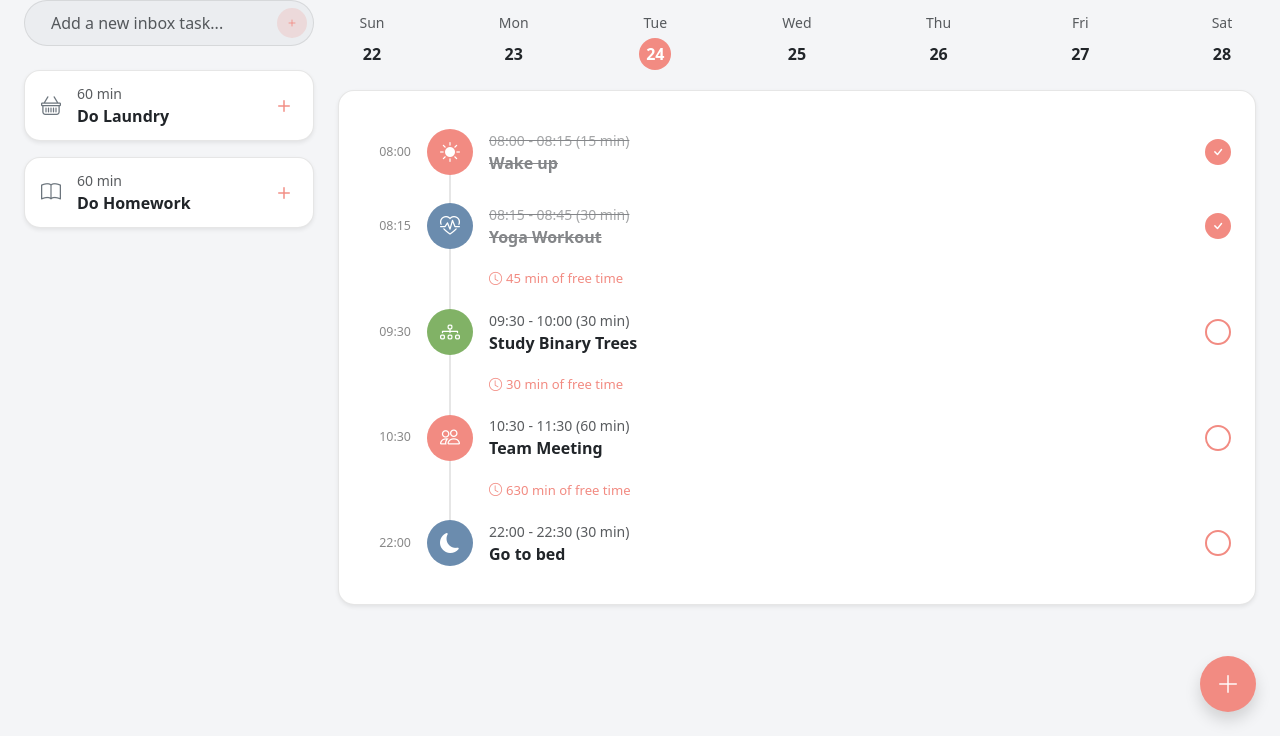
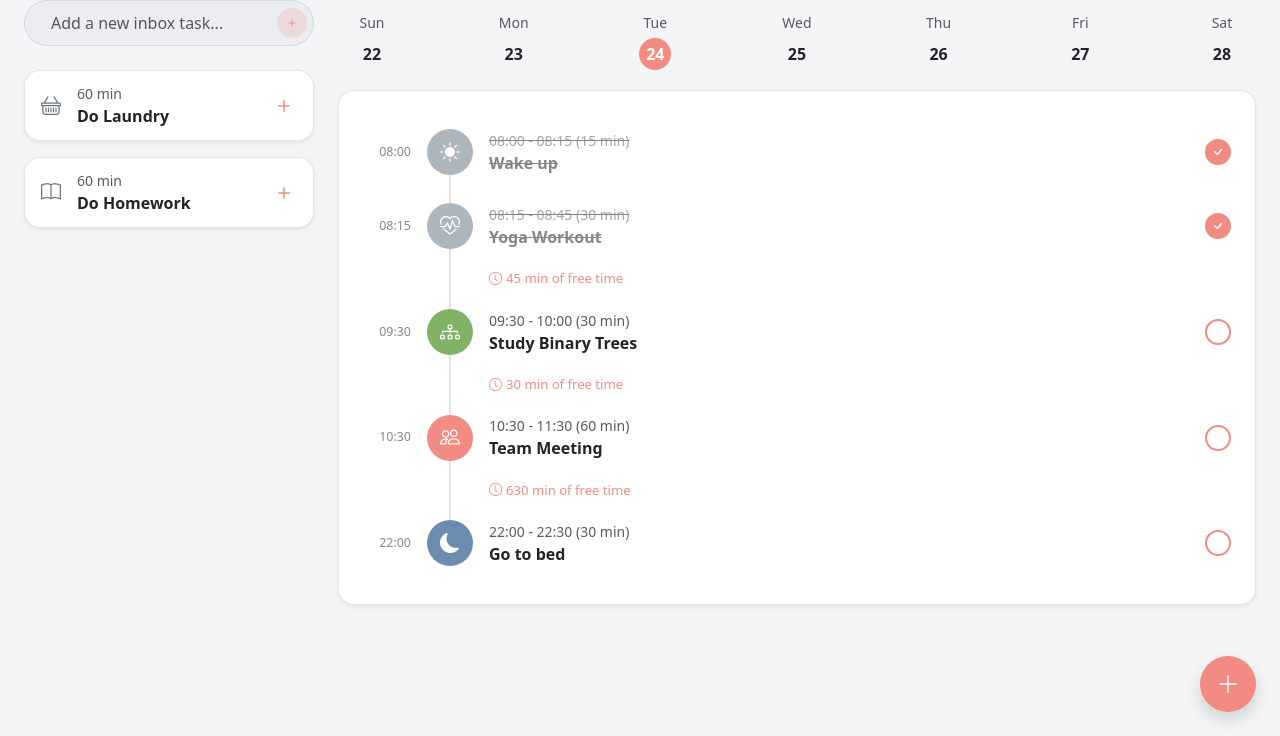
Before and after one commit to Lelio9x/routine-organizer, a plain HTML site: page frontend/index.html in a window 1280 px wide. Shown: the part 64-800 px from the top of the page. Drawn offline with nearby package versions, Linux system fonts and the light colour scheme.

Commit message:
style(frontend): altera cor dos ícones para cinza quando a tarefa está concluída

```diff
--- a/frontend/css/styles.css
+++ b/frontend/css/styles.css
@@ -6,6 +6,8 @@
     --bg-card: #ffffff;
     --bg-surface: #ebedf0;
     --border-subtle: rgba(128, 128, 128, 0.2);
+    --completed-bg: #adb5bd;
+    --completed-icon: #ffffff;
 }
 
 [data-bs-theme="dark"] {
@@ -13,6 +15,8 @@
     --bg-card: #1c1c1f;
     --bg-surface: #26262a;
     --border-subtle: rgba(255, 255, 255, 0.08);
+    --completed-bg: #35363c;
+    --completed-icon: #8e9299;
 }
 
 body {
@@ -187,6 +191,16 @@ body {
 .bg-coral { background-color: var(--coral); }
 .bg-blue { background-color: var(--pastel-blue); }
 .bg-green { background-color: var(--pastel-green); }
+.bg-completed {
+    background-color: var(--completed-bg);
+    color: var(--completed-icon);
+}
+
+.week-node.completed .week-node-label,
+.month-task-row.completed {
+    opacity: 0.5;
+    text-decoration: line-through;
+}
 
 .task-completed {
     text-decoration: line-through;
--- a/frontend/js/routine.js
+++ b/frontend/js/routine.js
@@ -136,11 +136,12 @@ function renderTimeline() {
     dayTasks.forEach((task, index) => {
         const startStr = formatMinutes(task.startMinutes);
         const endStr = formatMinutes(task.startMinutes + task.duration);
+        const bgClass = task.completed ? "bg-completed" : `bg-${task.color}`;
 
         html += `
             <div class="timeline-item">
                 <div class="time-col">${startStr}</div>
-                <div class="icon-circle bg-${task.color}">
+                <div class="icon-circle ${bgClass}">
                     <i class="bi ${task.icon} fs-5"></i>
                 </div>
                 <div class="flex-grow-1 ${task.completed ? "task-completed" : ""}">
@@ -168,20 +169,40 @@ function renderWeekView() {
     const container = document.getElementById("weekGridContainer");
     const weekDays = getWeekDates(selectedDate);
     const hours = ["08:00", "10:00", "12:00", "14:00", "16:00", "18:00", "20:00", "22:00"];
+    const baseHeight = 560;
+    const minGapPx = 58;
 
-    const hoursHtml = hours.map(h => `<div>${h}</div>`).join("");
+    let maxRequiredHeight = baseHeight;
 
-    const colsHtml = weekDays.map(day => {
+    const preparedDays = weekDays.map(day => {
         const tasks = routineTasks
             .filter(t => t.date === day.iso)
             .sort((a, b) => a.startMinutes - b.startMinutes);
 
-        const nodesHtml = tasks.map(t => {
+        let nextAvailableTop = 35;
+        const positionedTasks = tasks.map(t => {
             const clamped = Math.max(480, Math.min(1320, t.startMinutes));
-            const percent = ((clamped - 480) / (1320 - 480)) * 88 + 6;
+            const idealTop = ((clamped - 480) / (1320 - 480)) * (baseHeight - 70) + 35;
+            const actualTop = Math.max(idealTop, nextAvailableTop);
+            nextAvailableTop = actualTop + minGapPx;
+            return { ...t, topPx: actualTop };
+        });
+
+        if (nextAvailableTop > maxRequiredHeight) {
+            maxRequiredHeight = nextAvailableTop + 10;
+        }
+
+        return { ...day, tasks: positionedTasks };
+    });
+
+    const hoursHtml = hours.map(h => `<div>${h}</div>`).join("");
+
+    const colsHtml = preparedDays.map(day => {
+        const nodesHtml = day.tasks.map(t => {
+            const bgClass = t.completed ? "bg-completed" : `bg-${t.color}`;
             return `
-                <div class="week-node" style="top: ${percent}%;" onclick="selectDateAndDayView('${day.iso}')">
-                    <div class="week-node-circle bg-${t.color}">
+                <div class="week-node ${t.completed ? "completed" : ""}" style="top: ${t.topPx}px;" onclick="selectDateAndDayView('${day.iso}')">
+                    <div class="week-node-circle ${bgClass}">
                         <i class="bi ${t.icon}"></i>
                     </div>
                     <span class="week-node-label">${t.title}</span>
@@ -190,7 +211,7 @@ function renderWeekView() {
         }).join("");
 
         return `
-            <div class="week-day-col">
+            <div class="week-day-col" style="height: ${maxRequiredHeight}px;">
                 <div class="week-track-line"></div>
                 ${nodesHtml}
             </div>
@@ -199,7 +220,7 @@ function renderWeekView() {
 
     container.innerHTML = `
         <div class="week-grid">
-            <div class="week-hours-col">${hoursHtml}</div>
+            <div class="week-hours-col" style="height: ${maxRequiredHeight}px;">${hoursHtml}</div>
             ${colsHtml}
         </div>
     `;
@@ -231,13 +252,16 @@ function renderMonthView() {
             .sort((a, b) => a.startMinutes - b.startMinutes)
             .slice(0, 3);
 
-        const tasksHtml = tasks.map(t => `
-            <div class="month-task-row">
-                <span class="month-dot bg-${t.color}"><i class="bi ${t.icon}"></i></span>
-                <span class="fw-semibold">${t.title}</span>
-                <span class="text-muted">${formatMinutes(t.startMinutes)}</span>
-            </div>
-        `).join("");
+        const tasksHtml = tasks.map(t => {
+            const bgClass = t.completed ? "bg-completed" : `bg-${t.color}`;
+            return `
+                <div class="month-task-row ${t.completed ? "completed" : ""}">
+                    <span class="month-dot ${bgClass}"><i class="bi ${t.icon}"></i></span>
+                    <span class="fw-semibold">${t.title}</span>
+                    <span class="text-muted">${formatMinutes(t.startMinutes)}</span>
+                </div>
+            `;
+        }).join("");
 
         cellsHtml += `
             <div class="month-cell ${iso === selectedDate ? "active" : ""} ${!isCurrentMonth ? "opacity-50" : ""}" onclick="selectDateAndDayView('${iso}')">
```
